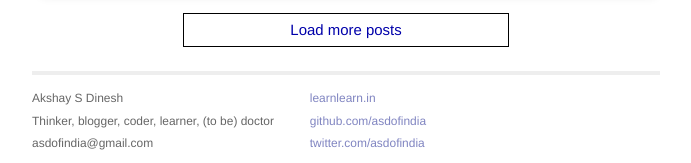
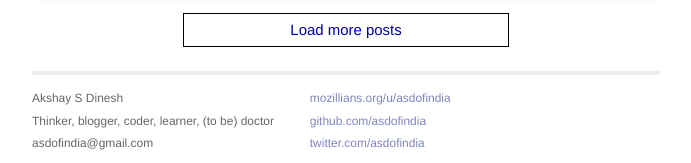
Before and after one commit to asdofindia/asdofindia.github.io, a Jekyll site: the page built from index.html, in a window 1280 px wide. Shown: the part 1058-1221 px from the top of the page, without its empty margins (294-985 px from the left). Built offline with Jekyll 4.4.1, drawn with Linux system fonts in a browser that asks for light colours; Markdown is read by kramdown in place of the engine named in the settings; the list of posts is cut into pages by our own code.

Commit message:
replace learnlearn.in in footer with mozillians profile

```diff
--- a/_layouts/default.html
+++ b/_layouts/default.html
@@ -56,7 +56,7 @@
             </div>
             <div class="contact">
               <p>
-                <a href="http://learnlearn.in">learnlearn.in</a><br />
+                <a href="https://mozillians.org/u/asdofindia">mozillians.org/u/asdofindia</a><br />
                 <a href="https://github.com/asdofindia">github.com/asdofindia</a><br />
                 <a href="https://twitter.com/asdofindia">twitter.com/asdofindia</a><br />
               </p>
```
